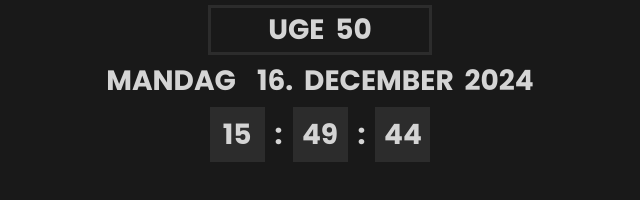
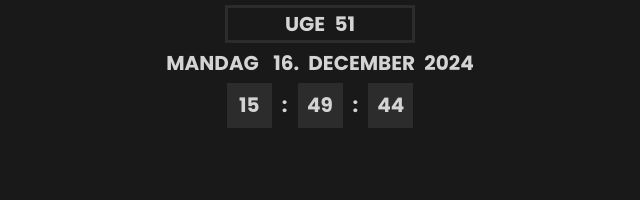
Before and after one commit to olivianorup/notion_clock_simple, a plain HTML site: page index.html in a window 1280 px wide. Shown: the whole page, without its empty margins (320-960 px from the left). Drawn offline with Linux system fonts and the light colour scheme.

Commit message:
Add files via upload

```diff
--- a/script.js
+++ b/script.js
@@ -1,22 +1,29 @@
-function getWeekNumber(date){
-    const tempDate = new Date(date.getTime());
+function getWeekNumber(date) {
+    // Lav en kopi af den givne dato i UTC for at undgå tidszoneproblemer
+    const d = new Date(Date.UTC(date.getFullYear(), date.getMonth(), date.getDate()));
 
-    tempDate.setDate(tempDate.getDate() - tempDate.getDay() + 1);
+    // ISO 8601 uger starter mandag, men getUTCDay() giver søndag som 0.
+    // Hvis dayNum er 0, sæt den til 7 for at matche ISO logikken.
+    const dayNum = d.getUTCDay() === 0 ? 7 : d.getUTCDay();
 
-    const startOfYear = new Date(tempDate.getFullYear(), 0, 1);
+    // Flyt datoen til nærmeste torsdag (4 dage frem fra mandag)
+    // Dette skyldes at uge 1 er defineret som ugen der indeholder årets første torsdag.
+    d.setUTCDate(d.getUTCDate() + (4 - dayNum));
 
-    const daysDifference = Math.floor((tempDate - startOfYear) / (24 * 60 * 60 * 1000));
+    // Hent årets start (1. januar, kl. 00:00:00)
+    const yearStart = new Date(Date.UTC(d.getUTCFullYear(), 0, 1));
 
-    const weekNumber = Math.ceil(((daysDifference + 1) - 1) / 7);
+    // Beregn uge nummer: divider antallet af dage siden årets start med 7
+    const weekNo = Math.ceil((((d - yearStart) / 86400000) + 1) / 7);
 
-    return weekNumber;
+    return weekNo;
 }
 
-function week(){
+function week() {
     var today = new Date();
-    var weekNumber = getWeekNumber(today);
+    var weekNo = getWeekNumber(today);
 
-    document.getElementById("week").innerHTML = "Uge" + "<spacer>"+" "+"</spacer>" + weekNumber;
+    document.getElementById("week").innerHTML = "Uge" + "<spacer>"+" "+"</spacer>" + weekNo;
 }
 week();
 
@@ -33,7 +40,7 @@ function date(){
 
     var monthList = ["Januar", "Februar", "Marts", "April", "Maj", "Juni", "Juli", "August", "September", "Oktober", "November", "December"]
 
-    document.getElementById("date").innerHTML = dayList[day] + "<spacer>"+" "+"</spacer>" + "<spacer>"+" "+"</spacer>" + "<spacer>"+" "+"</spacer>" + date + "<spacer>"+". "+"</spacer>" + monthList[month] + "<spacer>"+" "+"</spacer>" + year;
+    document.getElementById("date").innerHTML = dayList[day] + "<spacer>"+" "+"</spacer>" + "<spacer>"+" "+"</spacer>" + date + "<spacer>"+". "+"</spacer>" + monthList[month] + "<spacer>"+" "+"</spacer>" + year;
 }
 date();
 
--- a/style.css
+++ b/style.css
@@ -18,7 +18,7 @@ body {
 }
 
 h1 {
-    font-size: 28px;
+    font-size: 20px;
 }
 
 #week {
@@ -51,9 +51,9 @@ h1 {
 
 #clock span {
     display: inline-block;
-    width: 55px;
-    height: 55px;
-    line-height: 55px;
+    width: 45px;
+    height: 45px;
+    line-height: 45px;
     background-color: #2c2c2c;
     color: #d4d4d4;
     margin: 0 10px;
```
